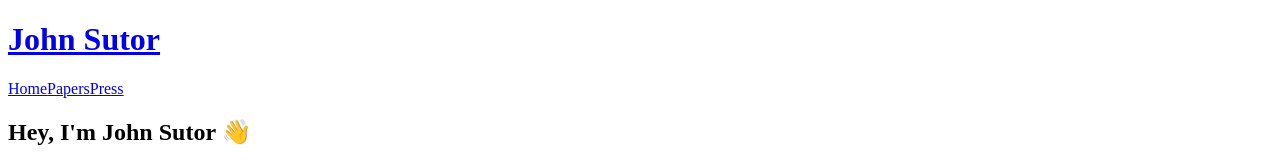
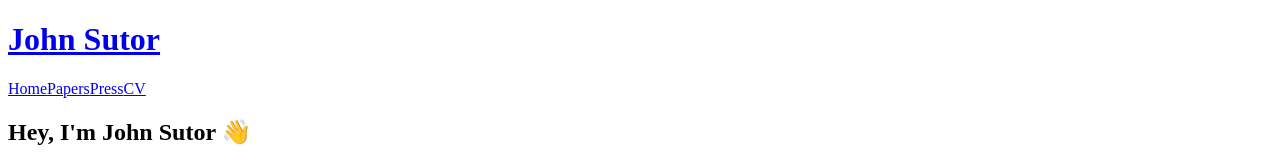
Before and after one commit to johnsutor/personal, a Next.js app: page / in a window 1280 px wide. Shown: the top 167 px of the page. Built offline with nearby package versions, Linux system fonts and the light colour scheme.

Commit message:
Add updated cv

```diff
--- a/components/Navbar.js
+++ b/components/Navbar.js
@@ -24,6 +24,9 @@
                     Press
                 </span>
             </Link>
+            <a href="https://drive.google.com/file/d/1co1kKJcJeSdXAfNMzW4-JsUQoxNXYvcP/view?usp=sharing" target="_blank" classNamepx-2>
+                CV
+            </a>
         </div>
     </div>
   )
```
